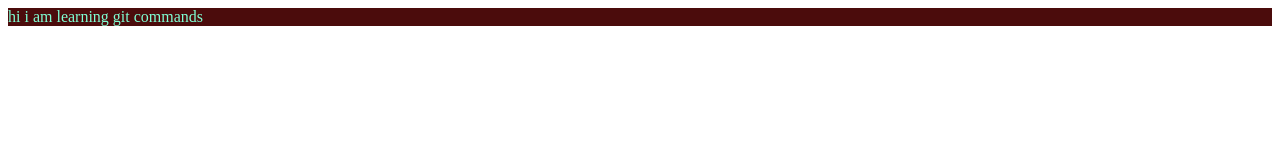
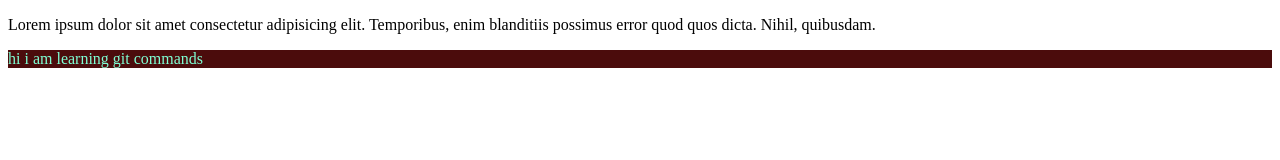
Before and after one commit to kavyansh18/git, a plain HTML site: page index.html in a window 1280 px wide. Drawn offline with Linux system fonts and the light colour scheme.

```diff
--- a/index.html
+++ b/index.html
@@ -12,6 +12,9 @@
     </style>
 </head>
 <body>
+    <p>
+        Lorem ipsum dolor sit amet consectetur adipisicing elit. Temporibus, enim blanditiis possimus error quod quos dicta. Nihil, quibusdam.
+    </p>
     <div class="git">
         hi i am learning git commands
     </div>
```
